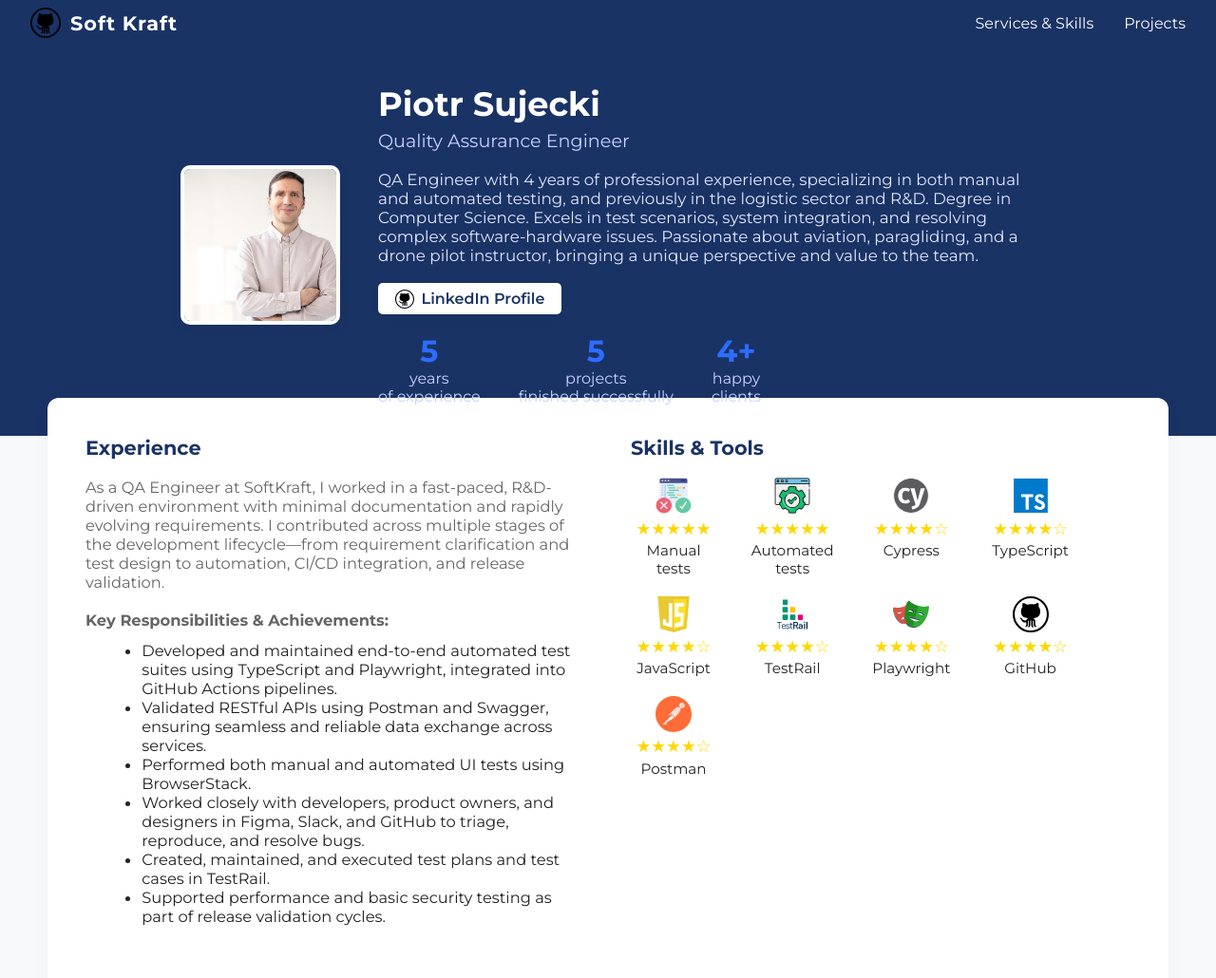
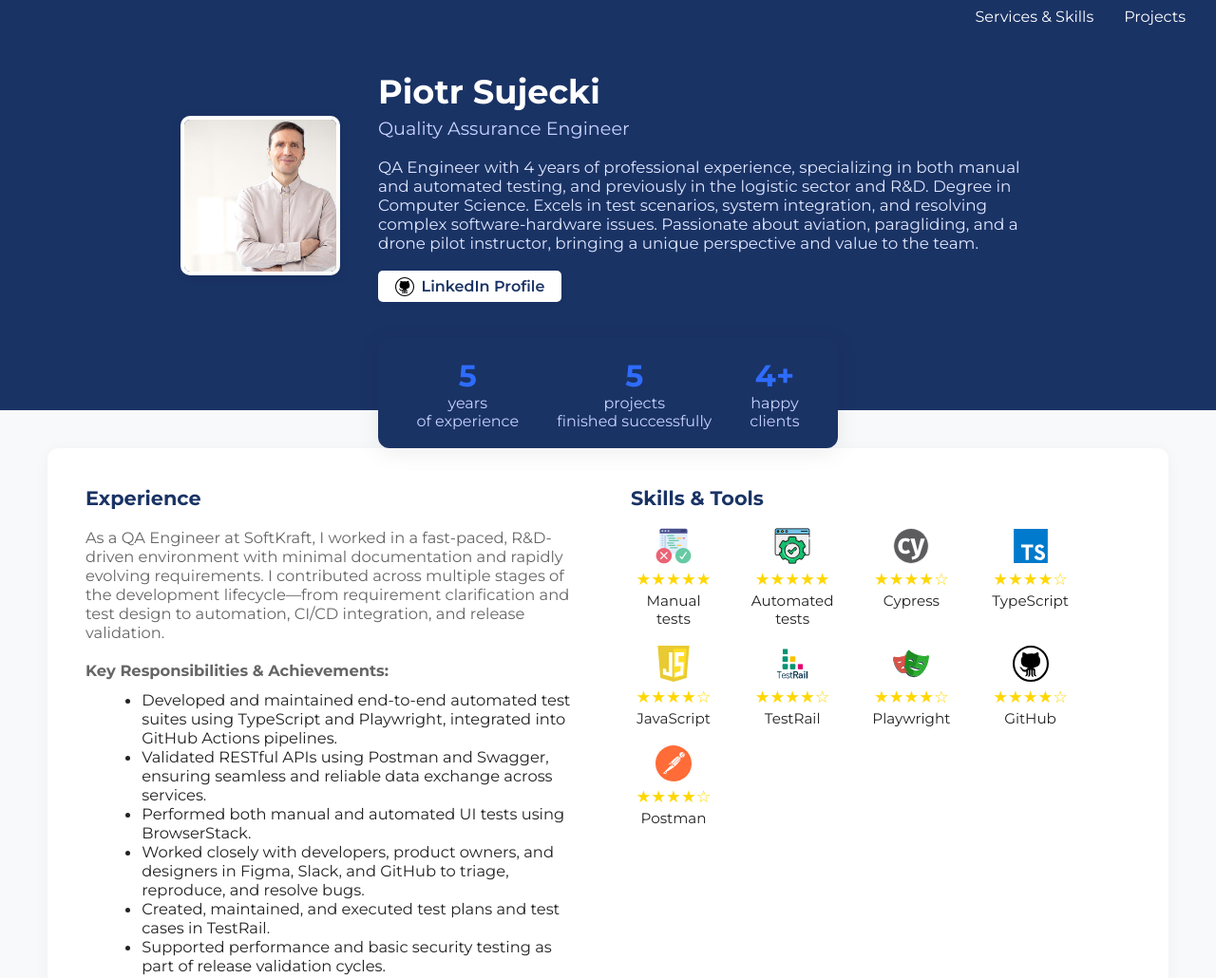
Before and after one commit to quantumpio/github.io, a plain HTML site: page index.html in a window 1280 px wide. Shown: the top 1030 px of the page at 95% size. Drawn offline with Linux system fonts and the light colour scheme.

Commit message:
further-refinements

```diff
--- a/index.html
+++ b/index.html
@@ -47,20 +47,9 @@
         }
         .header-bar {
             display: flex;
-            justify-content: space-between;
+            justify-content: flex-end;
             align-items: center;
             padding: 0.5rem 2rem;
-        }
-        .logo {
-            font-weight: 700;
-            font-size: 1.3rem;
-            letter-spacing: 1px;
-            display: flex;
-            align-items: center;
-        }
-        .logo img {
-            height: 32px;
-            margin-right: 10px;
         }
         .nav {
             display: flex;
@@ -79,7 +68,7 @@
         .profile-section {
             background: var(--main-blue);
             color: #fff;
-            padding: 2.5rem 0 2rem 0;
+            padding: 2.5rem 0 0 0;
             display: flex;
             flex-direction: column;
             align-items: center;
@@ -149,6 +138,13 @@
             display: flex;
             gap: 2.5rem;
             margin-top: 1.2rem;
+            margin-bottom: -2.5rem;
+            position: relative;
+            z-index: 2;
+            background: var(--main-blue);
+            padding: 1.2rem 2.5rem 1.2rem 2.5rem;
+            border-radius: 12px;
+            box-shadow: 0 4px 24px rgba(0,0,0,0.08);
         }
         .stat {
             text-align: center;
@@ -169,8 +165,10 @@
             background: #fff;
             border-radius: 12px;
             box-shadow: 0 2px 16px rgba(0,0,0,0.04);
-            margin-top: -40px;
+            margin-top: 40px;
             padding: 2.5rem 2.5rem 1.5rem 2.5rem;
+            position: relative;
+            z-index: 1;
         }
         .two-col {
             display: flex;
@@ -320,16 +318,13 @@
             .two-col { flex-direction: column; gap: 2rem; }
             .project { flex-direction: column; gap: 1rem; }
             .project-img { width: 100%; height: 180px; }
+            .profile-stats { flex-direction: column; gap: 1.2rem; padding: 1.2rem; }
         }
     </style>
 </head>
 <body>
     <header class="site-header">
         <div class="header-bar">
-            <div class="logo">
-                <img src="qa-engineer_files/github.svg" alt="Soft Kraft Logo">
-                Soft Kraft
-            </div>
             <nav class="nav">
                 <a href="#skills">Services & Skills</a>
                 <a href="#projects">Projects</a>
@@ -347,6 +342,8 @@
                             <img src="qa-engineer_files/github.svg" alt="LinkedIn">LinkedIn Profile
                         </a>
                     </div>
+                </div>
+            </div>
             <div class="profile-stats">
                 <div class="stat">
                     <div class="stat-value">5</div>
@@ -359,8 +356,6 @@
                 <div class="stat">
                     <div class="stat-value">4+</div>
                     <div class="stat-label">happy<br>clients</div>
-                        </div>
-                    </div>
                 </div>
             </div>
         </div>
```
Lines whose indentation alone changed are shown as unchanged.
